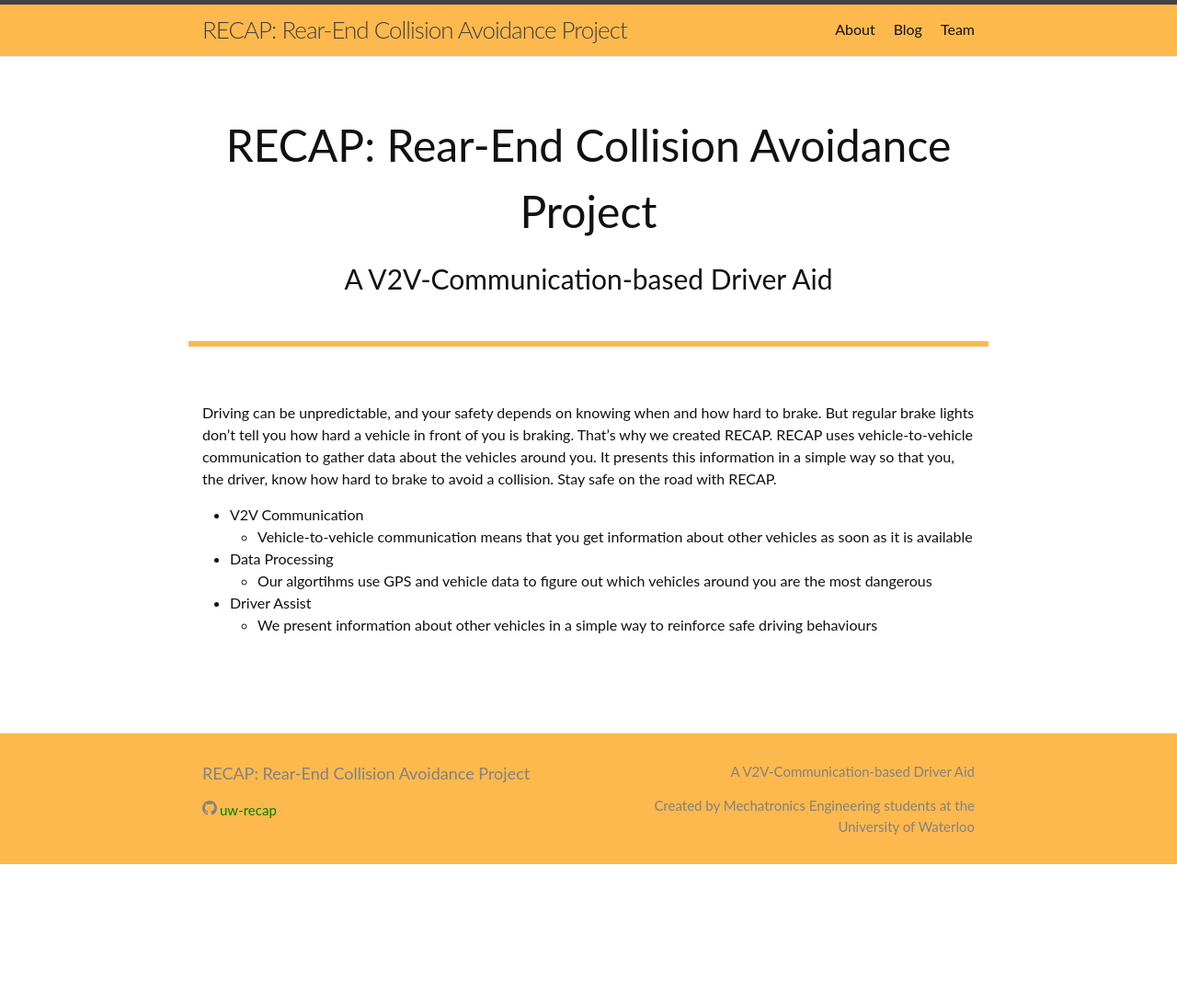
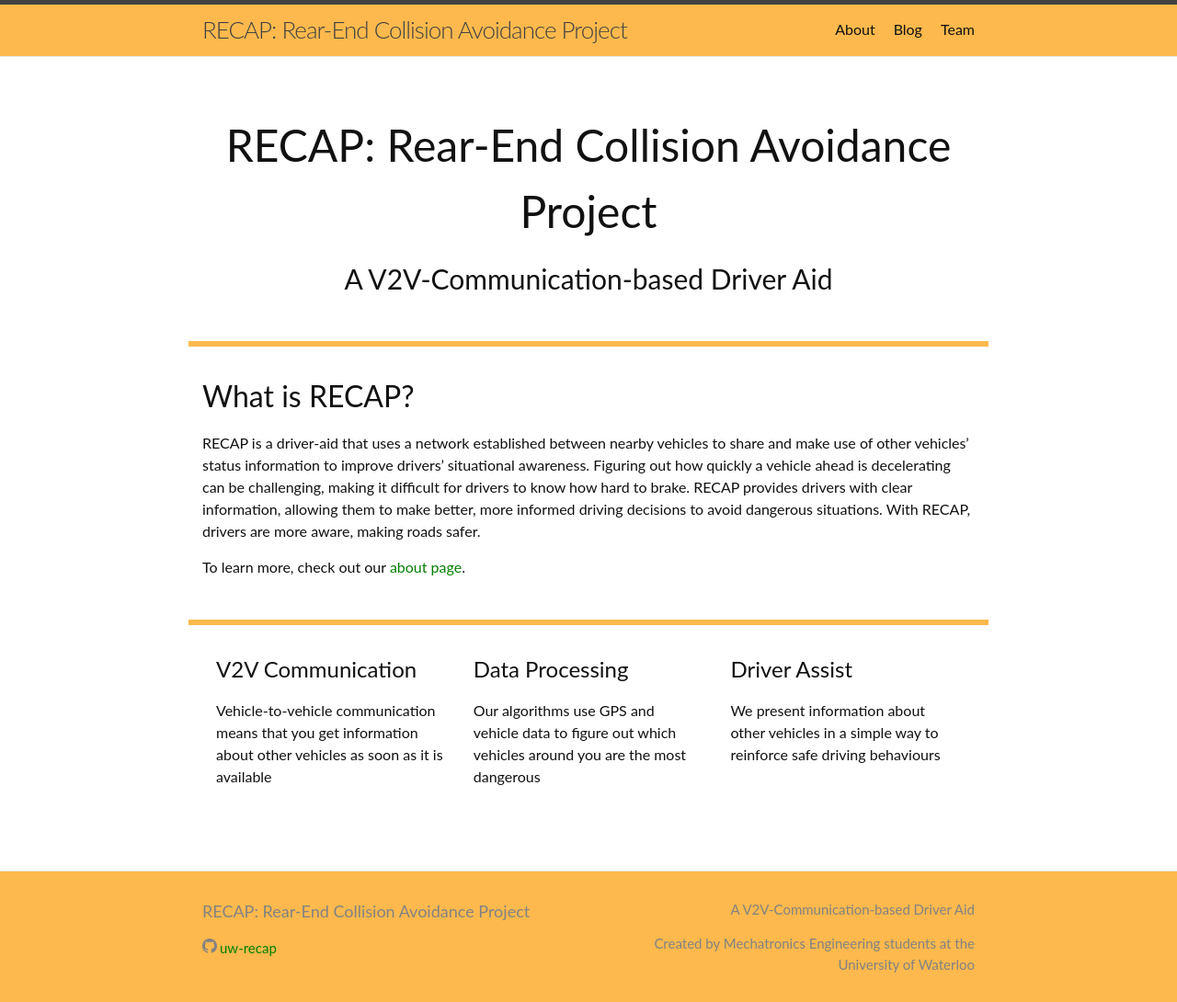
Before and after one commit to uw-recap/uw-recap.github.io, a Jekyll site: the page built from index.md, in a window 1280 px wide. Shown: the whole page at 92% size. Built offline with Jekyll 4.4.1, drawn with Linux system fonts in a browser that asks for light colours; before the commit the page ends 940 px from its top, so only the background shows below that.

Commit message:
Getting ready for adding icons to home page

```diff
--- /dev/null
+++ b/_includes/home-feature.html
@@ -0,0 +1,7 @@
+<div class="home-feature {{ include.class }}">
+  <div class="feature-icon">
+  <!-- put icon here -->
+  </div>
+  <h2>{{ include.title }}</h2>
+  {{ include.content }}
+</div>
--- a/_layouts/default.html
+++ b/_layouts/default.html
@@ -8,9 +8,7 @@
     {%- include header.html -%}
 
     <main class="page-content" aria-label="Content">
-      <!--<div class="wrapper">-->
         {{ content }}
-      <!--</div>-->
     </main>
 
     {%- include footer.html -%}
--- a/_layouts/home.html
+++ b/_layouts/home.html
@@ -11,10 +11,32 @@ layout: default
             </div>
         </div>
     </div>
+
     <div class="separator"></div>
+
     <div class="home-section">
         <div class="home-main-text wrapper">
             {{ content }}
         </div>
     </div>
+
+    <div class="separator"></div>
+
+    <div class="home-section">
+      <div class="wrapper">
+        {% include home-feature.html
+            class="leftmost"
+            title=page.feature-title-1
+            content=page.feature-content-1
+        %}
+        {% include home-feature.html
+            title=page.feature-title-2
+            content=page.feature-content-2
+        %}
+        {% include home-feature.html
+            title=page.feature-title-3
+            content=page.feature-content-3
+        %}
+      </div>
+    </div>
 </div>
--- a/_sass/custom.scss
+++ b/_sass/custom.scss
@@ -29,7 +29,17 @@
 }
 
 .home-main-text {
-    padding: 30px 0;
+}
+
+.home-feature {
+  @media screen and (min-width: $on-large) {
+    width: calc(33.3% - #{$spacing-unit});
+  }
+  float: left;
+  margin-top: 0;
+  margin-right: $spacing-unit/2;
+  margin-bottom: $spacing-unit;
+  margin-left: $spacing-unit/2;
 }
 
 .footer-col-left {
--- a/_sass/minima.scss
+++ b/_sass/minima.scss
@@ -14,7 +14,7 @@ $spacing-unit:     30px !default;
 $text-color:       #111 !default;
 $background-color: #fff !default;
 $brand-color:      #fdb94d !default;
-$brand-color-secondary: green !default;
+$brand-color-secondary: #008000 !default;
 
 $grey-color:       #828282 !default;
 $grey-color-light: lighten($grey-color, 40%) !default;
--- a/_sass/minima/_base.scss
+++ b/_sass/minima/_base.scss
@@ -108,11 +108,11 @@ a {
   text-decoration: none;
 
   &:visited {
-    color: darken($brand-color, 15%);
+    color: lighten($brand-color-secondary, 10%);
   }
 
   &:hover {
-    color: $text-color;
+    color: $brand-color-secondary;
     text-decoration: underline;
   }
 
--- a/index.md
+++ b/index.md
@@ -1,26 +1,18 @@
 ---
-# Feel free to add content and custom Front Matter to this file.
-# To modify the layout, see https://jekyllrb.com/docs/themes/#overriding-theme-defaults
+layout: home
 
-layout: home
+feature-title-1: V2V Communication
+feature-content-1: Vehicle-to-vehicle communication means that you get information about other vehicles as soon as it is available
+
+feature-title-2: Data Processing
+feature-content-2: Our algorithms use GPS and vehicle data to figure out which vehicles around you are the most dangerous
+
+feature-title-3: Driver Assist
+feature-content-3: We present information about other vehicles in a simple way to reinforce safe driving behaviours
 ---
-<!-- Homepage info:
-- A V2V-communication-based system for notifying drivers when they should brake
-- Should be a bullet-point version of the sales pitch?
+<!-- Main homepage info -->
+# What is RECAP?
 
-Sales pitch (based on the Crossing the Chasm / Geoffrey Moore template):
-- For (target customers)
-- Who are dissatisfied with (the current market alternative)
-- Our product is a (new product category)
-- That provides (key problem-solving capability)
-- Unlike (the product alternative)
-- Our product (describe the key product features) -->
+RECAP is a driver-aid that uses a network established between nearby vehicles to share and make use of other vehicles’ status information to improve drivers’ situational awareness. Figuring out how quickly a vehicle ahead is decelerating can be challenging, making it difficult for drivers to know how hard to brake. RECAP provides drivers with clear information, allowing them to make better, more informed driving decisions to avoid dangerous situations. With RECAP, drivers are more aware, making roads safer.
 
-Driving can be unpredictable, and your safety depends on knowing when and how hard to brake. But regular brake lights don’t tell you how hard a vehicle in front of you is braking. That’s why we created RECAP. RECAP uses vehicle-to-vehicle communication to gather data about the vehicles around you. It presents this information in a simple way so that you, the driver, know how hard to brake to avoid a collision. Stay safe on the road with RECAP.
-
-- V2V Communication
-  - Vehicle-to-vehicle communication means that you get information about other vehicles as soon as it is available
-- Data Processing
-  - Our algortihms use GPS and vehicle data to figure out which vehicles around you are the most dangerous
-- Driver Assist
-  - We present information about other vehicles in a simple way to reinforce safe driving behaviours
+To learn more, check out our [about page](/about).
```
